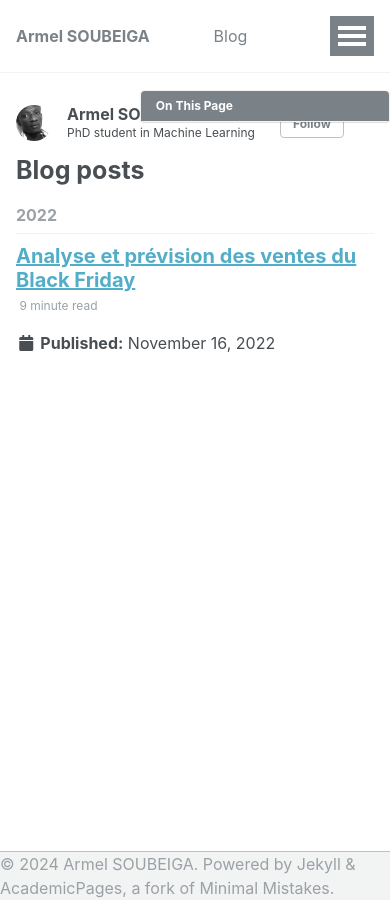
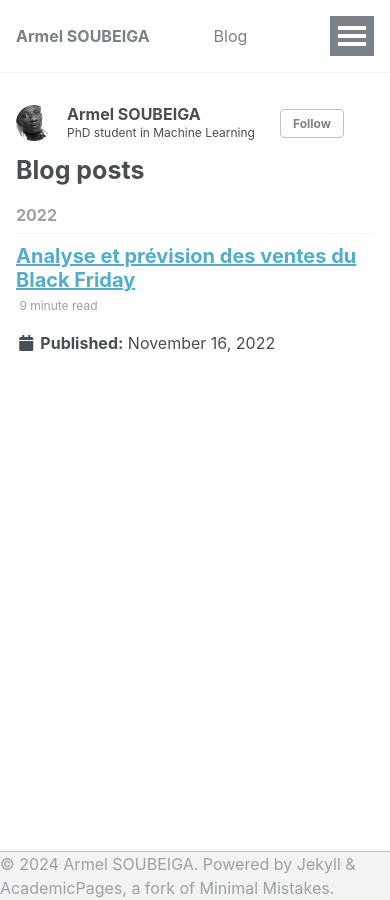
Before and after one commit to armelsoubeiga/armelsoubeiga.github.io, a Jekyll site: the page built from _pages/year-archive.html, in a window 390 px wide. Built offline with Jekyll 4.4.1, drawn with Linux system fonts in a browser that asks for light colours.

Commit message:
Update _sidebar.scss

```diff
--- a/_sass/_sidebar.scss
+++ b/_sass/_sidebar.scss
@@ -77,6 +77,14 @@
     width: 300px; /* Largeur plus grande pour écrans très larges */
   }
 }
+
+@media (max-width: 768px) { /* Ajuste 768px selon le point de rupture désiré */
+  .sidebar__right {
+    display: none;
+  }
+}
+
+
 /*
    Author profile and links
    ========================================================================== */
```
